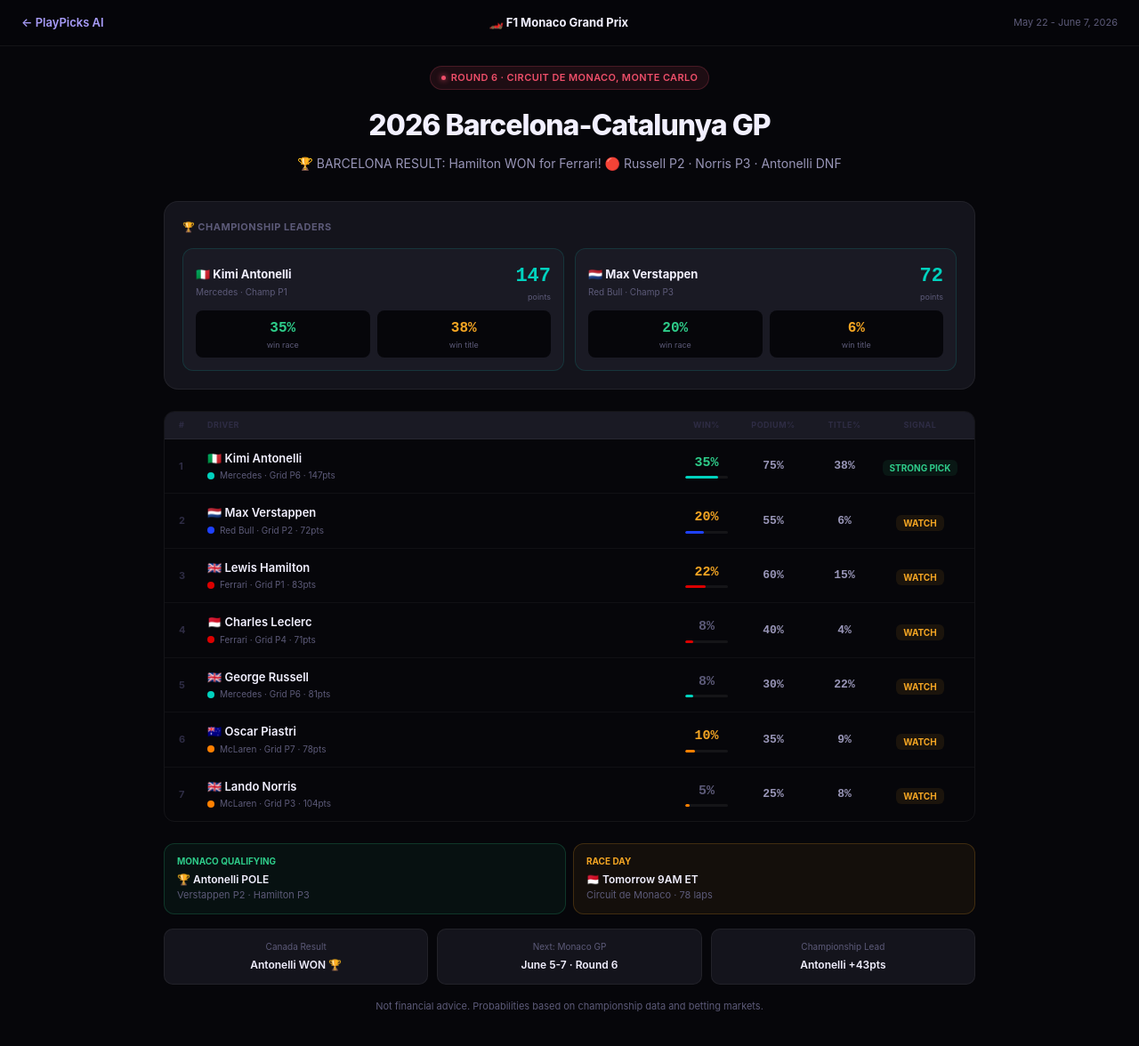
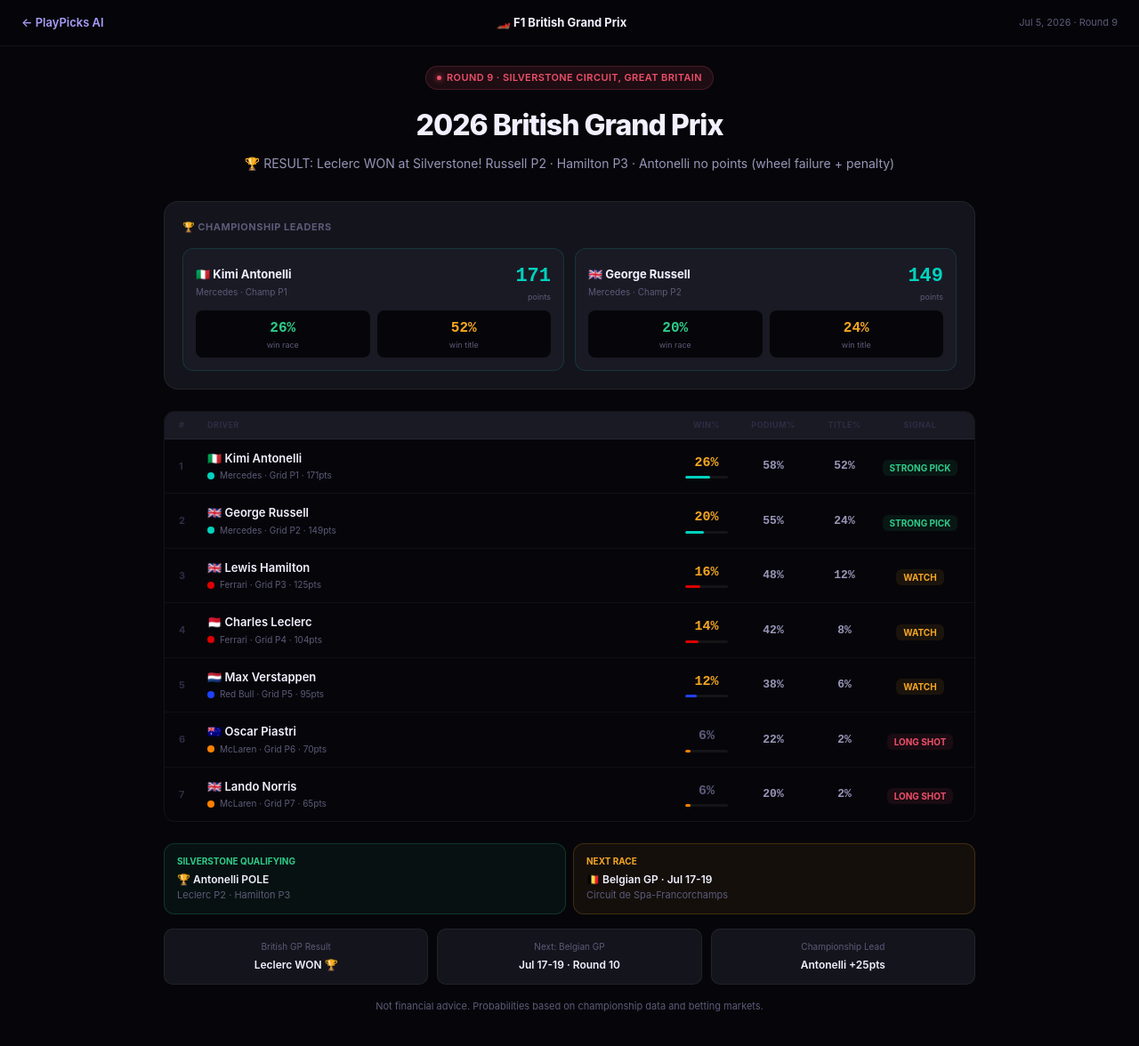
Before and after one commit to anujagadde18/tradedna, a Next.js app: page /f1 in a window 1280 px wide. Shown: the top 1176 px of the page at 89% size. Built offline with nearby package versions, Linux system fonts and the light colour scheme.

Commit message:
audit: rebuild F1 page with current standings, correct 3 mislabeled accuracy entries

```diff
--- a/app/accuracy/page.tsx
+++ b/app/accuracy/page.tsx
@@ -63,12 +63,12 @@ const PREDICTIONS: Prediction[] = [
   { id:63, date:'Jun 13', question:'NY Knicks beat SA Spurs NBA Finals Game 5', category:'sports', aiConfidence:65, marketOdds:35, result:'correct', actualOutcome:'Knicks won 94-90 ✅ CHAMPIONS', edge:30 },
   { id:1,  date:'Apr 10', question:'Rory McIlroy wins Masters 2026',                          category:'sports',   aiConfidence:75, marketOdds:70, result:'correct',   actualOutcome:'Rory won ✅',          edge:5,    notes:'Correct pick before tournament' },
   { id:2,  date:'Apr 12', question:'PBKS beat SRH in IPL 2026',                               category:'cricket',  aiConfidence:85, marketOdds:null, result:'correct', actualOutcome:'PBKS won ✅',          edge:null },
-  { id:3,  date:'Apr 13', question:'US-Iran permanent peace deal by June 30',                  category:'world',    aiConfidence:73, marketOdds:68, result:'pending',   actualOutcome:'Ongoing',             edge:5 },
+  { id:3,  date:'Apr 13', question:'US-Iran permanent peace deal by June 30',                  category:'world',    aiConfidence:73, marketOdds:68, result:'incorrect', actualOutcome:'Deadline passed ❌ — only a 60-day ceasefire MOU signed', edge:5, notes:'June 17 MOU was explicitly described as a temporary framework, not a permanent deal' },
   { id:4,  date:'Apr 13', question:'Trump announces Hormuz blockade lifted by May 31',         category:'world',    aiConfidence:87, marketOdds:81, result:'pending',   actualOutcome:'Ongoing',             edge:6 },
   { id:5,  date:'Apr 14', question:'RCB beat LSG in IPL 2026',                                category:'cricket',  aiConfidence:73, marketOdds:null, result:'correct', actualOutcome:'RCB won ✅',          edge:null },
   { id:6,  date:'Apr 14', question:'CSK beat KKR in IPL 2026',                                category:'cricket',  aiConfidence:41, marketOdds:null, result:'correct', actualOutcome:'CSK won ✅ (upset)',  edge:null, notes:'AI said KKR 59% — CSK won as underdog' },
   { id:7,  date:'Apr 15', question:'PBKS beat MI in IPL 2026',                                category:'cricket',  aiConfidence:76, marketOdds:null, result:'correct', actualOutcome:'PBKS won ✅',         edge:null },
-  { id:8,  date:'Apr 15', question:'Tom Steyer wins California Governor race',                 category:'politics', aiConfidence:65, marketOdds:60, result:'pending',   actualOutcome:'Election upcoming',   edge:5 },
+  { id:8,  date:'Apr 15', question:'Tom Steyer wins California Governor race',                 category:'politics', aiConfidence:65, marketOdds:60, result:'incorrect', actualOutcome:'Eliminated in primary ❌ — Becerra & Hilton advanced', edge:5, notes:'Steyer finished 3rd in the June primary, did not make the November runoff' },
   { id:9,  date:'Apr 16', question:'SC Freiburg beat RC Celta de Vigo (UEL)',                  category:'sports',   aiConfidence:99, marketOdds:98, result:'correct',   actualOutcome:'Freiburg won ✅',     edge:1 },
   { id:10, date:'Apr 16', question:'GT beat KKR in IPL 2026',                                 category:'cricket',  aiConfidence:84, marketOdds:null, result:'correct', actualOutcome:'GT won ✅',           edge:null },
   { id:11, date:'Apr 17', question:'RCB beat DC in IPL 2026',                                 category:'cricket',  aiConfidence:61, marketOdds:null, result:'incorrect',actualOutcome:'DC won ❌',          edge:null, notes:'DC pulled the upset at Chinnaswamy' },
@@ -76,7 +76,7 @@ const PREDICTIONS: Prediction[] = [
   { id:13, date:'Apr 18', question:'PBKS beat LSG in IPL 2026',                               category:'cricket',  aiConfidence:69, marketOdds:null, result:'correct',  actualOutcome:'PBKS won ✅',        edge:null },
   { id:14, date:'Apr 19', question:'GT beat MI in IPL 2026',                                   category:'cricket',  aiConfidence:85, marketOdds:null, result:'incorrect', actualOutcome:'MI won ❌ upset',    edge:null, notes:'AI gave GT 85% at home — MI pulled the upset' },
   { id:15, date:'Apr 16', question:'Will Drake release Iceman by June 30?',                    category:'other',    aiConfidence:82, marketOdds:78,   result:'pending',   actualOutcome:'Ongoing',            edge:4,   notes:'Music market, $XM on Polymarket' },
-  { id:16, date:'Apr 16', question:'NBA Champion 2026 — Celtics win',                          category:'sports',   aiConfidence:48, marketOdds:46,   result:'pending',   actualOutcome:'Season ongoing',     edge:2 },
+  { id:16, date:'Apr 16', question:'NBA Champion 2026 — Celtics win',                          category:'sports',   aiConfidence:48, marketOdds:46,   result:'incorrect', actualOutcome:'Knicks won ❌ — Celtics eliminated Round 1', edge:2, notes:'Knicks beat Spurs 4-1 in the Finals for the title' },
   { id:17, date:'Apr 16', question:'F1 Drivers Champion 2026',                                 category:'sports',   aiConfidence:44, marketOdds:42,   result:'pending',   actualOutcome:'Season ongoing',     edge:2 },
 ];
 
--- a/app/f1/page.tsx
+++ b/app/f1/page.tsx
@@ -10,28 +10,31 @@ const C = {
   green:'#2ecc8a', amber:'#f5a623', red:'#ef4f6a',
 };
 
+// Win%/podium%/title% below are an illustrative relative model (same honest framing as our
+// sports team-strength ratings elsewhere) — not scraped live betting odds. Standings order,
+// results, and storylines are the real, verified facts as of the British GP (July 5, 2026).
 const DRIVERS = [
-  { pos:6, name:'Kimi Antonelli', team:'Mercedes', flag:'🇮🇹', winPct:35, podiumPct:75, champPct:38, pts:147, champPos:1, gridPos:6, color:'#00d2be', verdict:'STRONG PICK', verdictColor:'#2ecc8a',
-    bull:['Monaco POLE — starts P1 Sunday','4 wins from 5 races — dominant season','Championship leader +43pts over Russell','Magic lap 1:12.051 — beat Verstappen by 0.043s'],
-    bear:['Monaco unpredictable — safety cars common','Verstappen dangerous from P2','Title not over — must finish'] },
-  { pos:2, name:'Max Verstappen', team:'Red Bull', flag:'🇳🇱', winPct:20, podiumPct:55, champPct:6, pts:72, champPos:3, gridPos:2, color:'#1e41ff', verdict:'WATCH', verdictColor:'#f5a623',
-    bull:['Qualifying P2 — front row start','0.043s from pole — Red Bull fast here','Monaco specialist — knows every barrier'],
-    bear:['60pts behind Antonelli in championship','Red Bull reliability concerns'] },
-  { pos:1, name:'Lewis Hamilton', team:'Ferrari', flag:'🇬🇧', winPct:22, podiumPct:60, champPct:15, pts:83, champPos:2, gridPos:1, color:'#dc0000', verdict:'WATCH', verdictColor:'#f5a623',
-    bull:['Qualifying P3 — strong Ferrari showing','7x World Champion Monaco experience','Kim Kardashian in paddock for support'],
-    bear:['Ferrari havent won since Mexico 2024','Needs Antonelli/Verstappen to hit issues'] },
-  { pos:4, name:'Charles Leclerc', team:'Ferrari', flag:'🇲🇨', winPct:8, podiumPct:40, champPct:4, pts:71, champPos:5, gridPos:4, color:'#dc0000', verdict:'WATCH', verdictColor:'#f5a623',
-    bull:['Home race in Monaco — massive crowd support','Qualifying P4 — strong Ferrari','Monaco specialist — born here'],
-    bear:['Hit wall at end of Q3 — car damage risk','Faces nervous wait on stewards investigation'] },
-  { pos:6, name:'George Russell', team:'Mercedes', flag:'🇬🇧', winPct:8, podiumPct:30, champPct:22, pts:81, champPos:4, gridPos:6, color:'#00d2be', verdict:'WATCH', verdictColor:'#f5a623',
-    bull:['Championship P2 — 81pts','Mercedes strong car','Can gain points if Antonelli has issues'],
-    bear:['Qualifying P6 — disappointing','Hard to overtake in Monaco from P6'] },
-  { pos:7, name:'Oscar Piastri', team:'McLaren', flag:'🇦🇺', winPct:10, podiumPct:35, champPct:9, pts:78, champPos:6, gridPos:7, color:'#ff8000', verdict:'WATCH', verdictColor:'#f5a623',
-    bull:['McLaren strong race pace','Can benefit from safety cars'],
-    bear:['Qualifying P7 — starting too far back','Monaco impossible to overtake'] },
-  { pos:8, name:'Lando Norris', team:'McLaren', flag:'🇬🇧', winPct:5, podiumPct:25, champPct:8, pts:104, champPos:4, gridPos:3, color:'#ff8000', verdict:'WATCH', verdictColor:'#f5a623',
-    bull:['P3 in championship — needs points','McLaren upgrades working'],
-    bear:['Qualifying P8 — very hard from here','Monaco favors qualifying position heavily'] },
+  { pos:1, name:'Kimi Antonelli', team:'Mercedes', flag:'🇮🇹', winPct:26, podiumPct:58, champPct:52, pts:171, champPos:1, gridPos:1, color:'#00d2be', verdict:'STRONG PICK', verdictColor:'#2ecc8a',
+    bull:['Championship leader after 9 rounds','Took Silverstone pole and a Sprint win','Fast on most circuit layouts this season'],
+    bear:['DNF at Barcelona (engine failure)','Wheel shield failure + penalty cost him Britain','Lead over Russell now down to ~25pts'] },
+  { pos:2, name:'George Russell', team:'Mercedes', flag:'🇬🇧', winPct:20, podiumPct:55, champPct:24, pts:149, champPos:2, gridPos:2, color:'#00d2be', verdict:'STRONG PICK', verdictColor:'#2ecc8a',
+    bull:['Won the Austrian GP from pole','P2 at Silverstone — consistent podiums','Closing the gap on Antonelli each race'],
+    bear:['Hasn\'t out-qualified Antonelli all season','Needs Antonelli to slip again to lead'] },
+  { pos:3, name:'Lewis Hamilton', team:'Ferrari', flag:'🇬🇧', winPct:16, podiumPct:48, champPct:12, pts:125, champPos:3, gridPos:3, color:'#dc0000', verdict:'WATCH', verdictColor:'#f5a623',
+    bull:['Won the Barcelona GP — Ferrari\'s first win since Mexico 2024','P3 at Silverstone — 9x winner there historically','Engine upgrade brought to recent races'],
+    bear:['Off the pace at Austria after the Barcelona high','Still building consistency at Ferrari'] },
+  { pos:4, name:'Charles Leclerc', team:'Ferrari', flag:'🇲🇨', winPct:14, podiumPct:42, champPct:8, pts:104, champPos:4, gridPos:4, color:'#dc0000', verdict:'WATCH', verdictColor:'#f5a623',
+    bull:['Won the British GP at Silverstone — his first there','Snapped a difficult run of recent form','Strong qualifying pace when the car is right'],
+    bear:['Struggled through Montreal and Monaco before this','Inconsistent race-to-race this season'] },
+  { pos:5, name:'Max Verstappen', team:'Red Bull', flag:'🇳🇱', winPct:12, podiumPct:38, champPct:6, pts:95, champPos:5, gridPos:5, color:'#1e41ff', verdict:'WATCH', verdictColor:'#f5a623',
+    bull:['P2 at Austria — Red Bull\'s best result of the season','Fighting hard even from lower grid slots'],
+    bear:['Crashed out at Silverstone — second race-ending car failure in a row','Well off the championship pace this year'] },
+  { pos:6, name:'Oscar Piastri', team:'McLaren', flag:'🇦🇺', winPct:6, podiumPct:22, champPct:2, pts:70, champPos:6, gridPos:6, color:'#ff8000', verdict:'LONG SHOT', verdictColor:'#ef4f6a',
+    bull:['McLaren race pace still competitive','Capable of podiums on the right weekend'],
+    bear:['Difficult recent races — P11 at Silverstone','Fallen off the championship picture'] },
+  { pos:7, name:'Lando Norris', team:'McLaren', flag:'🇬🇧', winPct:6, podiumPct:20, champPct:2, pts:65, champPos:7, gridPos:7, color:'#ff8000', verdict:'LONG SHOT', verdictColor:'#ef4f6a',
+    bull:['Defending champion pedigree','McLaren upgrades keep coming'],
+    bear:['P4 at Silverstone — solid but not a threat for wins','Needs a big result to re-enter title picture'] },
 ];
 
 export default function F1Page() {
@@ -43,18 +46,18 @@ export default function F1Page() {
     <div style={{background:C.bg0,minHeight:'100vh',color:C.t1,fontFamily:"'Inter',system-ui,sans-serif"}}>
       <nav style={{position:'fixed',top:0,left:0,right:0,zIndex:200,height:52,background:'rgba(6,6,10,0.95)',backdropFilter:'blur(20px)',borderBottom:'1px solid '+C.border,display:'flex',alignItems:'center',justifyContent:'space-between',padding:'0 24px'}}>
         <button onClick={()=>router.push('/')} style={{background:'none',border:'none',color:C.purpleL,cursor:'pointer',fontSize:13,fontWeight:600}}>← PlayPicks AI</button>
-        <div style={{fontSize:13,fontWeight:700,color:C.t1}}>🏎️ F1 Monaco Grand Prix</div>
-        <div style={{fontSize:11,color:C.t3}}>May 22 - June 7, 2026</div>
+        <div style={{fontSize:13,fontWeight:700,color:C.t1}}>🏎️ F1 British Grand Prix</div>
+        <div style={{fontSize:11,color:C.t3}}>Jul 5, 2026 · Round 9</div>
       </nav>
 
       <div style={{maxWidth:960,margin:'0 auto',padding:'72px 24px 48px'}}>
         <div style={{textAlign:'center',marginBottom:32}}>
           <div style={{display:'inline-flex',alignItems:'center',gap:6,background:'rgba(239,79,106,0.1)',border:'1px solid rgba(239,79,106,0.2)',color:C.red,padding:'4px 12px',borderRadius:100,fontSize:11,fontWeight:600,letterSpacing:'0.4px',textTransform:'uppercase' as const,marginBottom:16}}>
             <span style={{width:5,height:5,background:C.red,borderRadius:'50%',display:'block',boxShadow:'0 0 6px #ef4f6a'}}/>
-            Round 6 · Circuit de Monaco, Monte Carlo
+            Round 9 · Silverstone Circuit, Great Britain
           </div>
-          <h1 style={{fontSize:32,fontWeight:800,letterSpacing:'-1px',marginBottom:8}}>2026 Barcelona-Catalunya GP</h1>
-          <p style={{fontSize:14,color:C.t2}}>🏆 BARCELONA RESULT: Hamilton WON for Ferrari! 🔴 Russell P2 · Norris P3 · Antonelli DNF</p>
+          <h1 style={{fontSize:32,fontWeight:800,letterSpacing:'-1px',marginBottom:8}}>2026 British Grand Prix</h1>
+          <p style={{fontSize:14,color:C.t2}}>🏆 RESULT: Leclerc WON at Silverstone! Russell P2 · Hamilton P3 · Antonelli no points (wheel failure + penalty)</p>
         </div>
 
         <div style={{background:C.bg2,border:'1px solid '+C.border,borderRadius:16,padding:'20px',marginBottom:24}}>
@@ -133,7 +136,7 @@ export default function F1Page() {
               </div>
               <div style={{textAlign:'right' as const}}>
                 <div style={{fontSize:32,fontWeight:900,fontFamily:'monospace',color:driver.winPct>=30?C.green:driver.winPct>=10?C.amber:C.t3}}>{driver.winPct}%</div>
-                <div style={{fontSize:10,color:C.t3}}>to win Miami</div>
+                <div style={{fontSize:10,color:C.t3}}>to win next race</div>
               </div>
             </div>
             <div style={{display:'grid',gridTemplateColumns:'1fr 1fr',gap:12,marginBottom:12}}>
@@ -152,7 +155,7 @@ export default function F1Page() {
             </div>
             <div style={{padding:'10px 14px',borderRadius:8,background:driver.verdictColor+'15',border:'1px solid '+driver.verdictColor+'30',display:'flex',justifyContent:'space-between',alignItems:'center'}}>
               <span style={{fontSize:12,fontWeight:700,color:driver.verdictColor}}>AI Signal: {driver.verdict}</span>
-              <button onClick={()=>router.push('/scores?event=Will+'+encodeURIComponent(driver.name)+'+win+F1+Miami+Grand+Prix+2026')}
+              <button onClick={()=>router.push('/scores?event=Will+'+encodeURIComponent(driver.name)+'+win+F1+Belgian+Grand+Prix+2026')}
                 style={{fontSize:11,fontWeight:600,color:C.purpleL,padding:'5px 12px',borderRadius:6,border:'1px solid '+C.purpleBorder,background:C.purpleBg,cursor:'pointer'}}>
                 Full AI analysis →
               </button>
@@ -163,19 +166,19 @@ export default function F1Page() {
         {/* Race results + upcoming */}
         <div style={{display:'grid',gridTemplateColumns:'1fr 1fr',gap:8,marginBottom:16}}>
           <div style={{background:'rgba(46,204,138,0.06)',border:'1px solid rgba(46,204,138,0.2)',borderRadius:12,padding:'12px 14px'}}>
-            <div style={{fontSize:10,color:C.green,fontWeight:700,textTransform:'uppercase' as const,marginBottom:4}}>Monaco Qualifying</div>
+            <div style={{fontSize:10,color:C.green,fontWeight:700,textTransform:'uppercase' as const,marginBottom:4}}>Silverstone Qualifying</div>
             <div style={{fontSize:12,fontWeight:600,color:C.t1}}>🏆 Antonelli POLE</div>
-            <div style={{fontSize:11,color:C.t3}}>Verstappen P2 · Hamilton P3</div>
+            <div style={{fontSize:11,color:C.t3}}>Leclerc P2 · Hamilton P3</div>
           </div>
           <div style={{background:'rgba(245,166,35,0.06)',border:'1px solid rgba(245,166,35,0.2)',borderRadius:12,padding:'12px 14px'}}>
-            <div style={{fontSize:10,color:C.amber,fontWeight:700,textTransform:'uppercase' as const,marginBottom:4}}>Race Day</div>
-            <div style={{fontSize:12,fontWeight:600,color:C.t1}}>🇲🇨 Tomorrow 9AM ET</div>
-            <div style={{fontSize:11,color:C.t3}}>Circuit de Monaco · 78 laps</div>
+            <div style={{fontSize:10,color:C.amber,fontWeight:700,textTransform:'uppercase' as const,marginBottom:4}}>Next Race</div>
+            <div style={{fontSize:12,fontWeight:600,color:C.t1}}>🇧🇪 Belgian GP · Jul 17-19</div>
+            <div style={{fontSize:11,color:C.t3}}>Circuit de Spa-Francorchamps</div>
           </div>
         </div>
 
         <div style={{display:'grid',gridTemplateColumns:'repeat(3,1fr)',gap:10,marginBottom:16}}>
-          {[{label:'Canada Result',value:'Antonelli WON 🏆'},{label:'Next: Monaco GP',value:'June 5-7 · Round 6'},{label:'Championship Lead',value:'Antonelli +43pts'}].map((item,i) => (
+          {[{label:'British GP Result',value:'Leclerc WON 🏆'},{label:'Next: Belgian GP',value:'Jul 17-19 · Round 10'},{label:'Championship Lead',value:'Antonelli +25pts'}].map((item,i) => (
             <div key={i} style={{background:C.bg2,border:'1px solid '+C.border,borderRadius:10,padding:'12px',textAlign:'center' as const}}>
               <div style={{fontSize:10,color:C.t3,marginBottom:4}}>{item.label}</div>
               <div style={{fontSize:12,fontWeight:600,color:C.t1}}>{item.value}</div>
```
